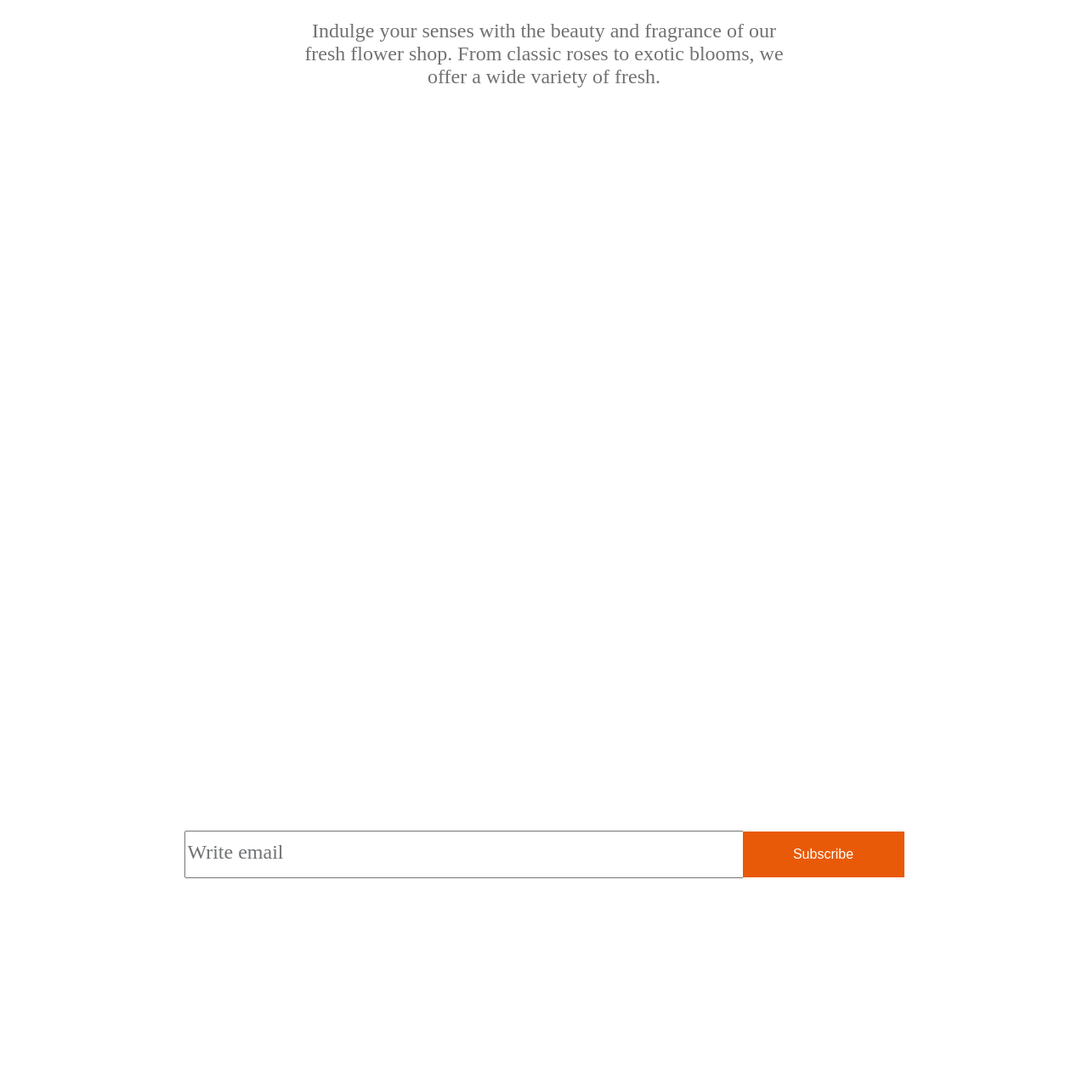
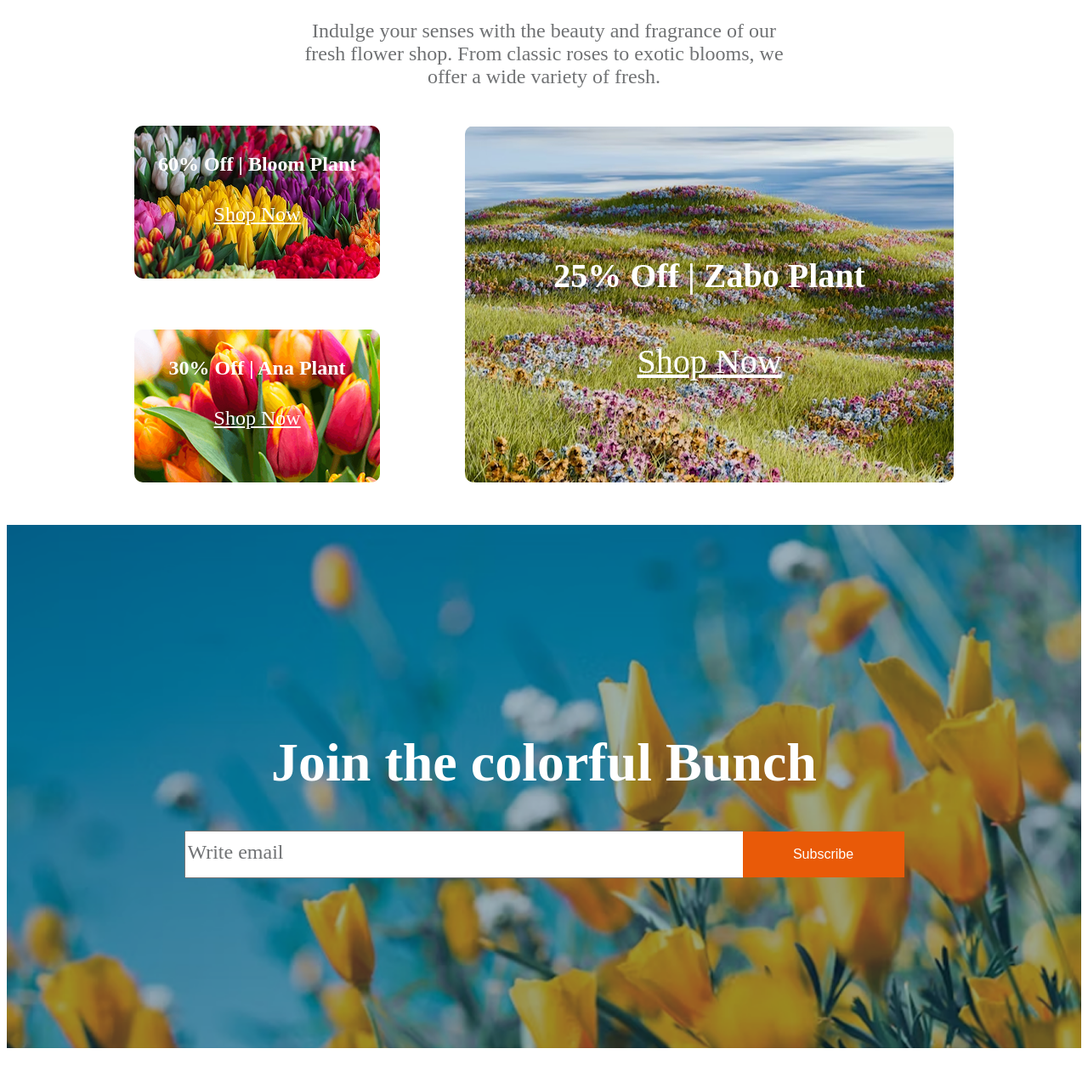
Before and after one commit to mkhshohud99/B12A02, a plain HTML site: page index.html in a window 1280 px wide. Shown: the part 3125-4406 px from the top of the page at 85% size. Drawn offline with Linux system fonts and the light colour scheme; the site is published under a folder, as on GitHub Pages, so addresses that start at the root find nothing.

Commit message:
Final commit

```diff
--- a/css/style.css
+++ b/css/style.css
@@ -129,7 +129,7 @@ button{
 }
 
 .deal_1{
-    background: url(/assets/deal-bloom.png);
+    background: url(../assets/deal-bloom.png);
     height: 180px;
     border-radius: 10px;
     font-weight: 500;
@@ -137,7 +137,7 @@ button{
     opacity: 100%;
 }
 .deal_2{
-    background: url(/assets/deal-ana.png);
+    background: url(../assets/deal-ana.png);
     height: 180px;
     border-radius: 10px;
     opacity: 100%;
@@ -145,7 +145,7 @@ button{
     font-size: 1.5rem;
 }
 .deal_3{
-    background: url(/assets/deal-zabo.png);
+    background: url(../assets/deal-zabo.png);
     flex-grow: 1;
     width: 50%;
     background-repeat: no-repeat ;
@@ -161,7 +161,7 @@ button{
 .form{
     text-align: center;
     color: #fff;
-    background: url(/assets/news-letter-bg.png);
+    background: url(../assets/news-letter-bg.png);
     background-repeat: no-repeat;
     background-size: cover;
     padding: 200px;
```
